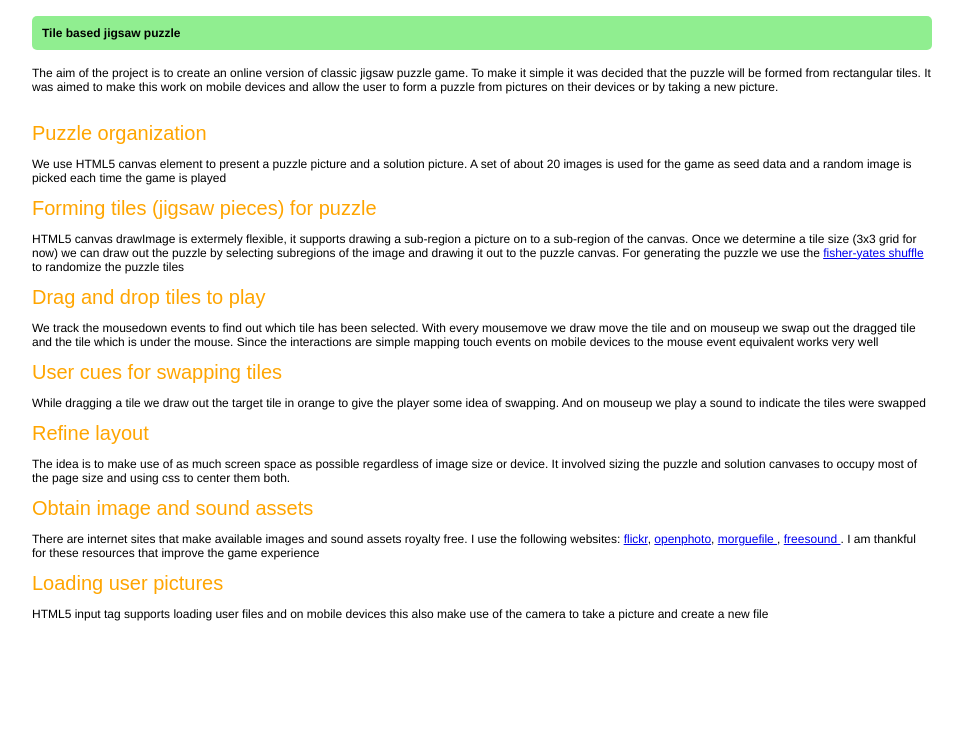
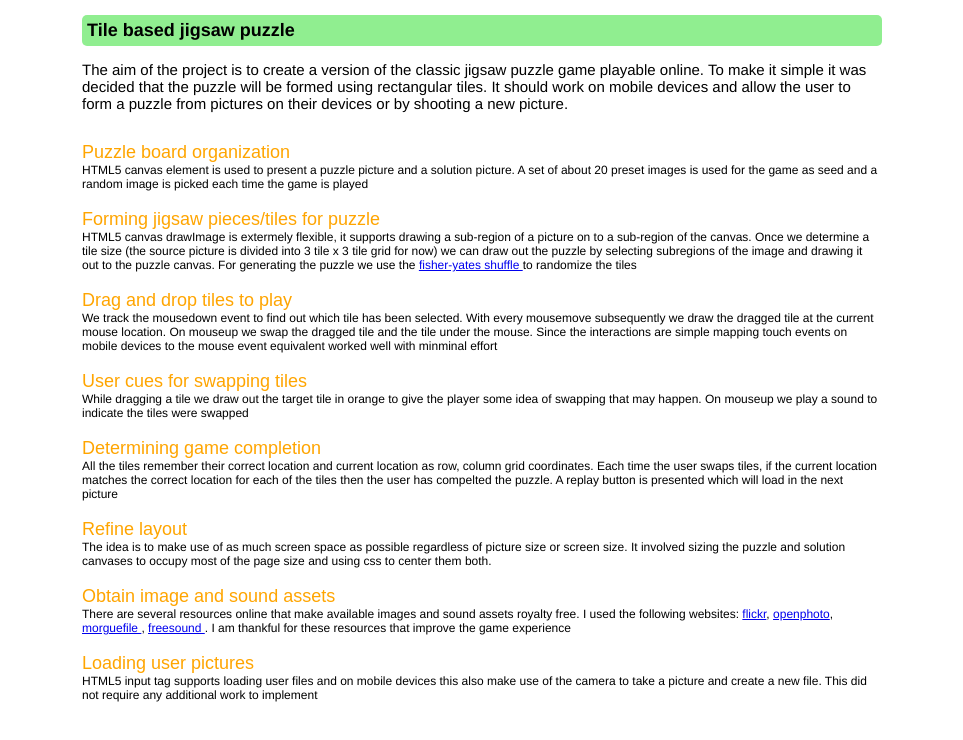
Before and after one commit to AnandDevan/AnandDevan.github.io, a plain HTML site: page jigsawPuzzle.html in a window 1280 px wide. Shown: the whole page, without its empty margins (158-1121 px from the left). Drawn offline with Linux system fonts and the light colour scheme.

Commit message:
more changes

```diff
--- a/jigsawPuzzle.html
+++ b/jigsawPuzzle.html
@@ -1,65 +1,69 @@
 <!DOCTYPE html>
 <html>
 <style>
-	.gamePicture {
-		margin: 0 1em 1em 0em;
-		float: left;
-	}
 	.center {
 		margin-left: auto;
 		margin-right: auto;
 	}
-  	.clearfix {
-  		overflow: auto;
-	}
 	body{
 		font: 12px Helvetica, sans-serif;
-		max-width: 900px;
+		max-width: 800px;
 	}
 	.projectTitle {
 		background: lightgreen;
-		padding:10px;
+		padding:5px;
 		border-radius: 5px;
-	}
-	.floatRight {
-		float: right;
 	}
 	.taskTitle {
 		color : orange;
-		font-size: 20px;
+		font-size: 1.5em;
 		font-family: Arial;
 		font-weight: normal;
 		margin:0px;
 	}
+	.taskParaStyle {
+		margin-top: 0em;
+		margin-bottom: 1.5em;
+	}
+	.projectDescription {
+		font-size: 1.25em;
+		margin-bottom: 2em;
+	}
+
 </style>
 <body class="center">
-<h4 class="projectTitle">Tile based jigsaw puzzle</h4>
+<h2 class="projectTitle">Tile based jigsaw puzzle</h4>
 	<div class="center clearfix">
-		The aim of the project is to create an online version of classic jigsaw puzzle game. To make it simple it was decided that the puzzle will be formed from rectangular tiles. It was aimed to make this work on mobile devices and allow the user to form a puzzle from pictures on their devices or by taking a new picture.
-		<br/><br/> <br/>
-		<h4 class = "taskTitle"> Puzzle organization </h4>
-		<p>
-			We use HTML5 canvas element to present a puzzle picture and a solution picture. A set of about 20 images is used for the game as seed data and a random image is picked each time the game is played
+		<p class="projectDescription">
+			The aim of the project is to create a version of the classic jigsaw puzzle game playable online. To make it simple it was decided that the puzzle will be formed using rectangular tiles. It should work on mobile devices and allow the user to form a puzzle from pictures on their devices or by shooting a new picture.
 		</p>
-		<h4 class = "taskTitle"> Forming tiles (jigsaw pieces) for puzzle </h4>
-		<p>
-			HTML5 canvas drawImage is extermely flexible, it supports drawing a sub-region a picture on to a sub-region of the canvas. Once we determine a tile size (3x3 grid for now) we can draw out the puzzle by selecting subregions of the image and drawing it out to the puzzle canvas. For generating the puzzle we use the  <a href="http://www.google.com/search?q=fisher+yates+algorithm"> fisher-yates shuffle </a> to randomize the puzzle tiles
+		<h4 class = "taskTitle"> Puzzle board organization </h4>
+		<p class = "taskParaStyle" >
+			HTML5 canvas element is used to present a puzzle picture and a solution picture. A set of about 20 preset images is used for the game as seed and a random image is picked each time the game is played
+		</p>
+		<h4 class = "taskTitle"> Forming jigsaw pieces/tiles for puzzle </h4>
+		<p class = "taskParaStyle" >
+			HTML5 canvas drawImage is extermely flexible, it supports drawing a sub-region of a picture on to a sub-region of the canvas. Once we determine a tile size (the source picture is divided into 3 tile x 3 tile grid for now) we can draw out the puzzle by selecting subregions of the image and drawing it out to the puzzle canvas. For generating the puzzle we use the  <a href="http://www.google.com/search?q=fisher+yates+algorithm"> fisher-yates shuffle </a> to randomize the tiles
 		</p>
 		<h4 class = "taskTitle"> Drag and drop tiles to play </h4>
-		<p>
-			We track the mousedown events to find out which tile has been selected. With every mousemove we draw move the tile and on mouseup we swap out the dragged tile and the tile which is under the mouse. Since the interactions are simple mapping touch events on mobile devices to the mouse event equivalent works very well
+		<p class = "taskParaStyle" >
+			We track the mousedown event to find out which tile has been selected. With every mousemove subsequently we draw the dragged tile at the current mouse location. On mouseup we swap the dragged tile and the tile under the mouse. Since the interactions are simple mapping touch events on mobile devices to the mouse event equivalent worked well with minminal effort
 		</p>
 		<h4 class = "taskTitle"> User cues for swapping tiles </h4>
-		<p>
-			While dragging a tile we draw out the target tile in orange to give the player some idea of swapping. And on mouseup we play a sound to indicate the tiles were swapped
+		<p class = "taskParaStyle" >
+			While dragging a tile we draw out the target tile in orange to give the player some idea of swapping that may happen. On mouseup we play a sound to indicate the tiles were swapped
+		</p>
+		<h4 class = "taskTitle"> Determining game completion </h4>
+		<p class = "taskParaStyle" >
+			All the tiles remember their correct location and current location as row, column grid coordinates. Each time the user swaps tiles, if the current location matches the correct location for each of the tiles then the user has compelted the puzzle. A replay button is presented which will load in the next picture
 		</p>
 		<h4 class = "taskTitle"> Refine layout </h4>
-		<p>
-			The idea is to make use of as much screen space as possible regardless of image size or device. It involved sizing the puzzle and solution canvases to occupy most of the page size and using css to center them both.
+		<p class = "taskParaStyle" >
+			The idea is to make use of as much screen space as possible regardless of picture size or screen size. It involved sizing the puzzle and solution canvases to occupy most of the page size and using css to center them both.
 		</p>
 		<h4 class = "taskTitle"> Obtain image and sound assets </h4>
-		<p>
-			There are internet sites that make available images and sound assets royalty free. I use the following websites:
+		<p class = "taskParaStyle" >
+			There are several resources online that make available images and sound assets royalty free. I used the following websites:
 			<a href="http://flickr.com">flickr</a>,
 			<a href="http://openphoto.net">openphoto</a>,
 			<a href="http://morguefile.com/archive"> morguefile </a>,
@@ -67,8 +71,8 @@
 			. I am thankful for these resources that improve the game experience
 		</p>
 		<h4 class = "taskTitle"> Loading user pictures </h4>
-		<p>
-			HTML5 input tag supports loading user files and on mobile devices this also make use of the camera to take a picture and create a new file
+		<p class = "taskParaStyle" >
+			HTML5 input tag supports loading user files and on mobile devices this also make use of the camera to take a picture and create a new file. This did not require any additional work to implement
 		</p>
 	</div>
 	<div>
```
